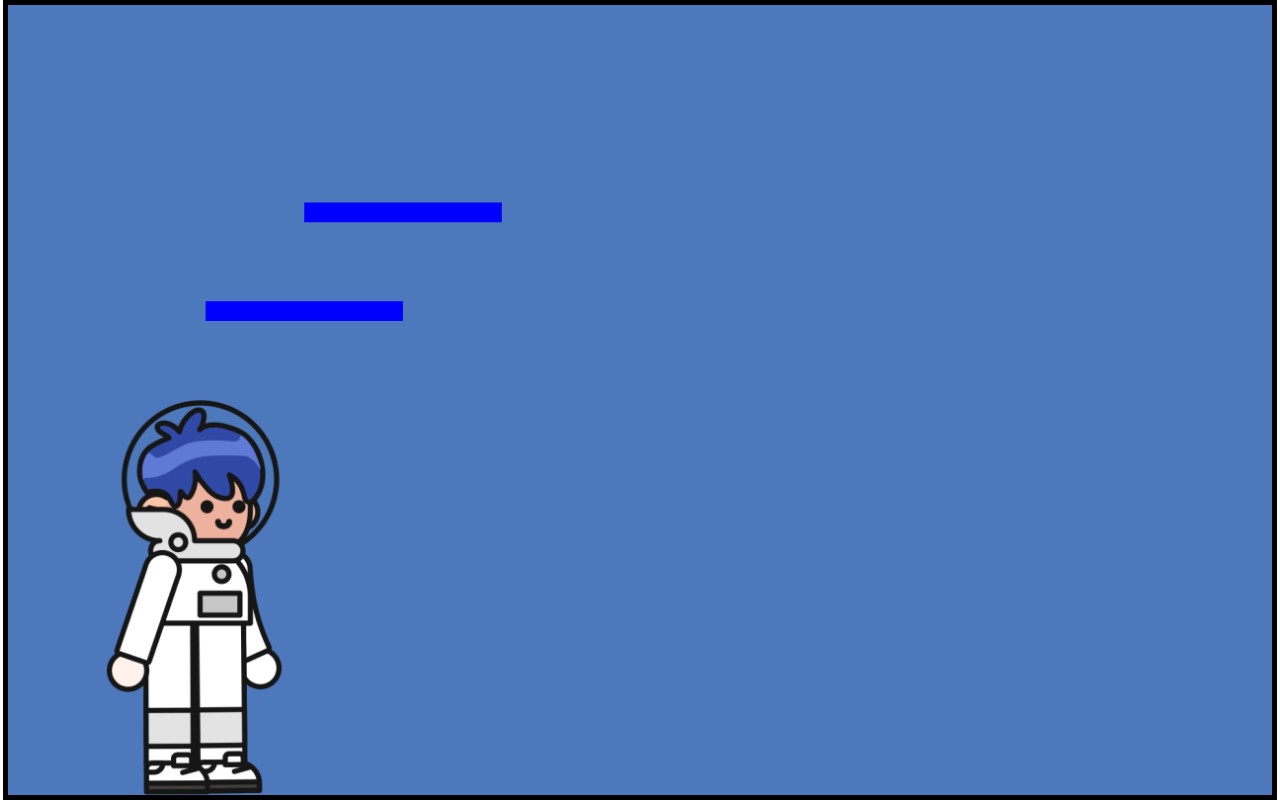
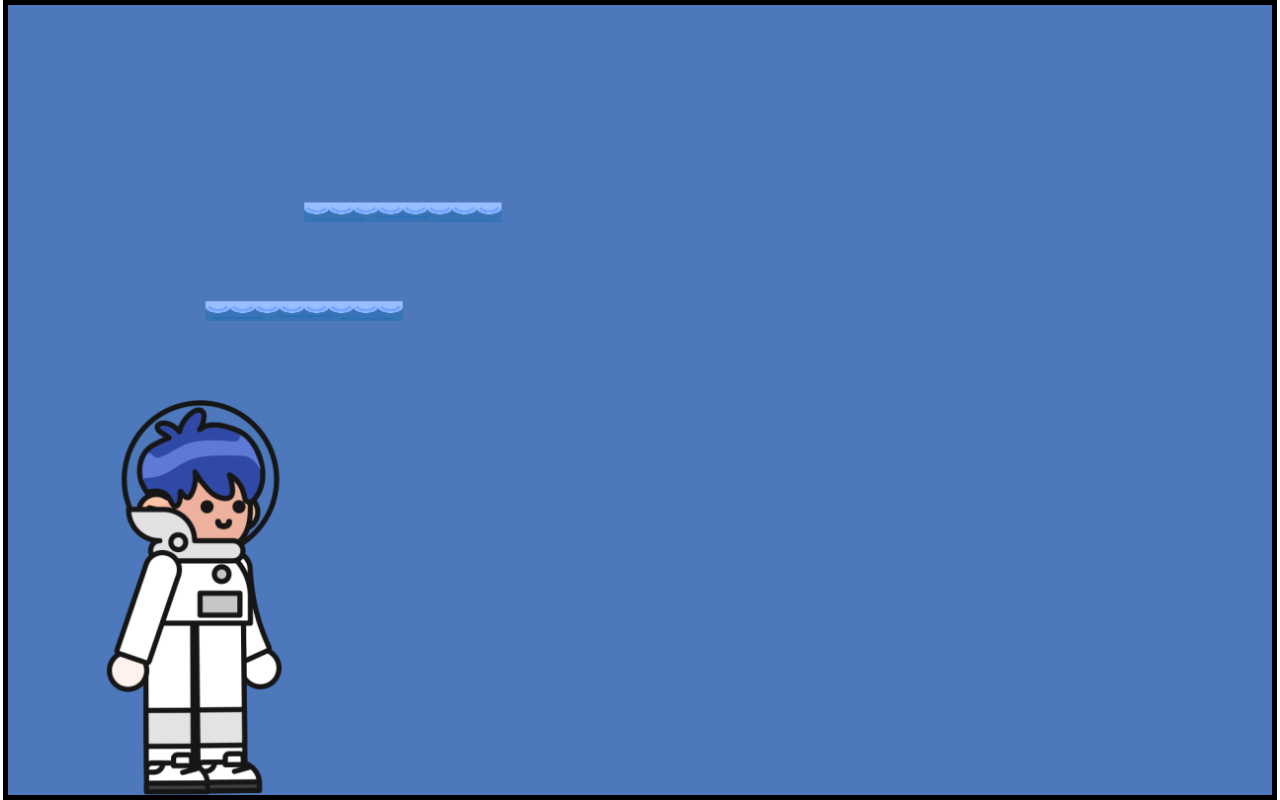
Before and after one commit to Max-im/walker-game, a website built with Parcel: page src/index.html in a window 1280 px wide. Built offline with nearby package versions, Linux system fonts and the light colour scheme.

Commit message:
add platform img

```diff
--- a/src/components/Platform.ts
+++ b/src/components/Platform.ts
@@ -8,6 +8,7 @@ export class Platform {
     height = 20;
     speedX = 0;
     speedY = 0;
+    image = <HTMLImageElement>document.getElementById('platform');
 
     constructor(game: Game, coord: {x: number, y: number}) {
         this.game = game;
@@ -21,7 +22,6 @@ export class Platform {
     }
 
     draw() {
-        this.game.ctx.fillStyle = 'blue';
-        this.game.ctx.fillRect(this.x, this.y, this.width, this.height);
+        this.game.ctx.drawImage(this.image, this.x, this.y, this.width, this.height);
     }
 }
--- a/src/index.html
+++ b/src/index.html
@@ -16,6 +16,7 @@
     <img id="walkRight" src="./images/walkRight.png" />
     <img id="walkLeft" src="./images/walkLeft.png" />
 
+    <img id="platform" src="./images/platform.png" />
 
     <script type="module" src="./index.ts"></script>
 </body>
```
